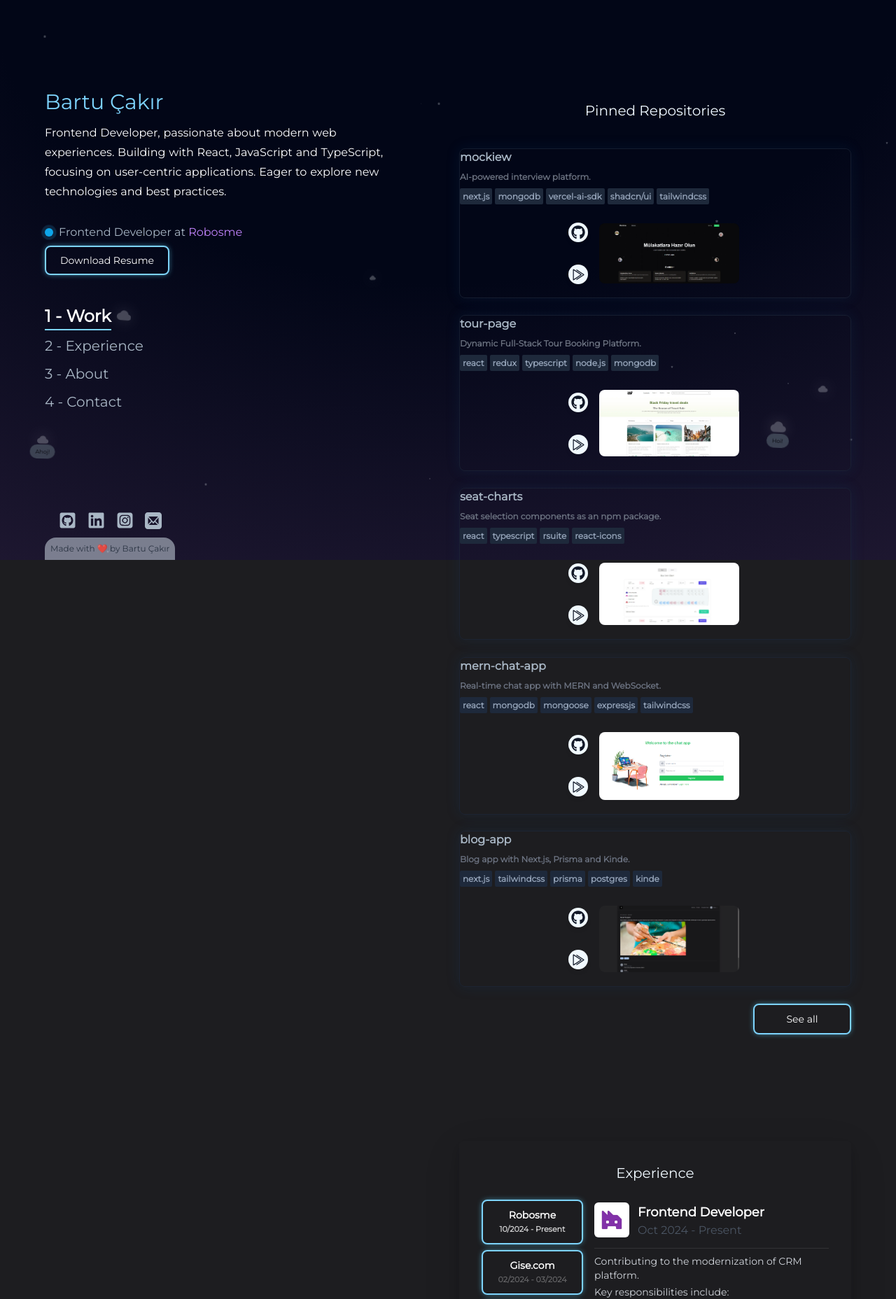
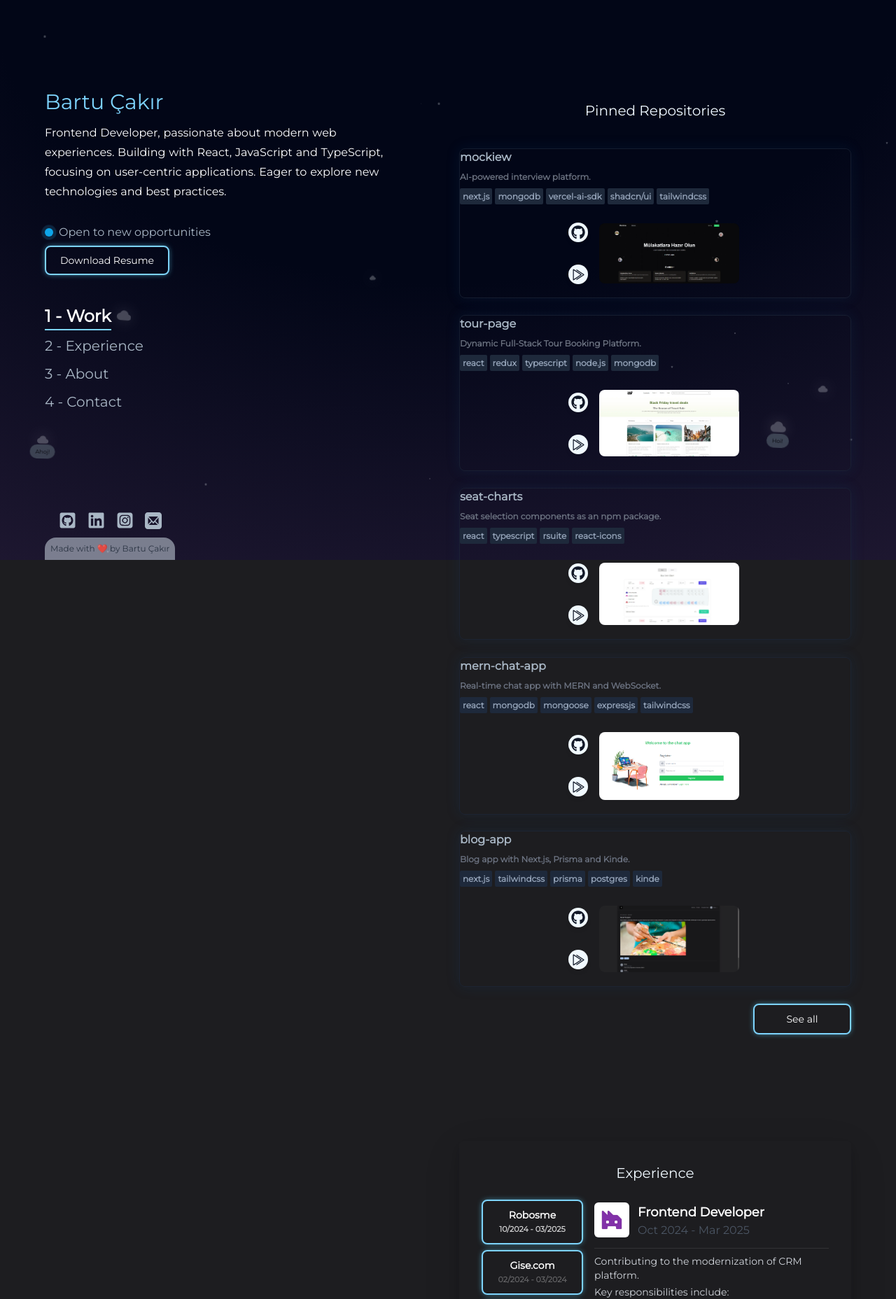
Before and after one commit to bartwo21/portfolio, a Next.js app: page / in a window 1280 px wide. Shown: the top 1856 px of the page at 70% size. Built offline with nearby package versions, Linux system fonts and the light colour scheme; no server answers.

Commit message:
feat: :(

```diff
--- a/src/app/components/leftbar.tsx
+++ b/src/app/components/leftbar.tsx
@@ -58,16 +58,7 @@ const LeftBar: React.FC = (): ReactNode => {
             <span className="animate-ping absolute inline-flex h-full w-full rounded-full bg-sky-400 opacity-75"></span>
             <span className="relative inline-flex rounded-full h-3 w-3 bg-sky-500"></span>
           </div>
-          <p>
-            Frontend Developer at{" "}
-            <Link
-              href="https://www.linkedin.com/company/robosme/posts/?feedView=all"
-              target="_blank"
-              className="text-purple-400 hover:text-purple-300 transition-colors"
-            >
-              Robosme
-            </Link>
-          </p>
+          <p>Open to new opportunities</p>
         </motion.div>
         <motion.div
           variants={{
--- a/src/app/lib/data.ts
+++ b/src/app/lib/data.ts
@@ -68,8 +68,8 @@ export const experienceData = [
   {
     title: "Frontend Developer",
     company: "Robosme",
-    date: "10/2024 - Present",
-    dateWith: "Oct 2024 - Present",
+    date: "10/2024 - 03/2025",
+    dateWith: "Oct 2024 - Mar 2025",
     image: "/robokobi_logo.jpeg",
     description: [
       "Contributing to the modernization of CRM platform.",
```
